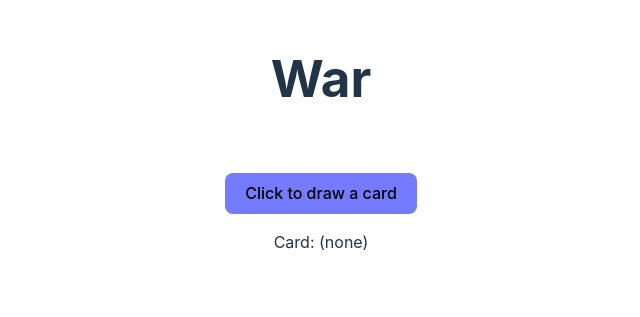
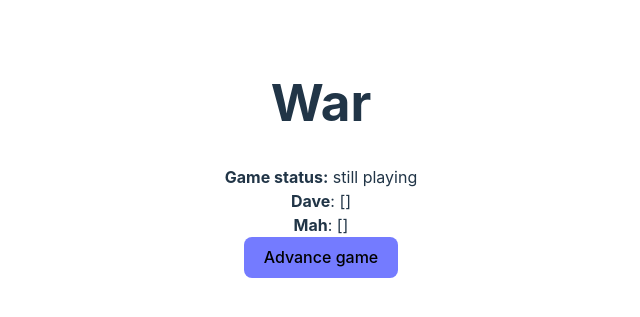
Before and after one commit to daveyarwood/warviz, a React (Vite) app: page / in a window 1280 px wide. Shown: the part 241-558 px from the top of the page, without its empty margins (319-959 px from the left). Built offline with nearby package versions, Linux system fonts and the light colour scheme.

Commit message:
Basic textual game display; give players names

```diff
--- a/src/App.tsx
+++ b/src/App.tsx
@@ -1,66 +1,51 @@
 import { useState } from "react";
 import "./App.css";
-import { Card, Rank, Suit, standardDeck } from "./deck";
-import { shuffle } from "./shuffle";
+import { cardToText } from "./deck";
+import {
+  gameStatusString,
+  initialGame,
+  iterateGame,
+  GameStatus,
+  Player,
+  Game,
+} from "./game";
 
-const rankText = new Map([
-  [Rank.Two, "2"],
-  [Rank.Three, "3"],
-  [Rank.Four, "4"],
-  [Rank.Five, "5"],
-  [Rank.Six, "6"],
-  [Rank.Seven, "7"],
-  [Rank.Eight, "8"],
-  [Rank.Nine, "9"],
-  [Rank.Ten, "10"],
-  [Rank.Jack, "J"],
-  [Rank.Queen, "Q"],
-  [Rank.King, "K"],
-  [Rank.Ace, "A"],
-]);
+interface GameDisplayProps {
+  status: GameStatus;
+}
 
-const suitCharacter = new Map([
-  [Suit.Heart, "♥"],
-  [Suit.Diamond, "♦"],
-  [Suit.Club, "♣"],
-  [Suit.Spade, "♠"],
-]);
+interface PlayerDisplayProps {
+  player: Player;
+}
 
-function cardToText(card: Card): string {
-  if (card.rank == Rank.Joker) return "Joker";
+function GameDisplay(props: GameDisplayProps) {
+  return (
+    <div>
+      <strong>Game status:</strong> {gameStatusString(props.status)}
+    </div>
+  );
+}
 
-  return ((rankText.get(card.rank) as string) +
-    suitCharacter.get(card.suit)) as string;
+function PlayerDisplay(props: PlayerDisplayProps) {
+  const cards = props.player.cardsInPlay;
+  const cardsList = cards.map(cardToText);
+
+  return (
+    <div>
+      <strong>{props.player.name}</strong>: {JSON.stringify(cardsList)}
+    </div>
+  );
 }
 
 function War() {
-  const [deck, setDeck] = useState(shuffle(standardDeck()));
-  const [card, setCard] = useState(null);
+  const [game, setGame] = useState(initialGame());
 
-  function drawCard() {
-    const card = deck.shift();
-    setDeck(deck);
-    setCard(card);
-  }
-
-  function resetDeck() {
-    setDeck(shuffle(standardDeck()));
-    setCard(null);
-  }
-
-  if (deck.length == 0) {
-    return (
-      <div className="card">
-        <p>deck empty</p>
-
-        <button onClick={resetDeck}>Reset deck</button>
-      </div>
-    );
-  }
   return (
-    <div className="card">
-      <button onClick={drawCard}>Click to draw a card</button>
-      <p>Card: {card ? cardToText(card) : "(none)"}</p>
+    <div>
+      <GameDisplay status={game.status} />
+      <PlayerDisplay player={game.player1} />
+      <PlayerDisplay player={game.player2} />
+      <button onClick={() => setGame(iterateGame(game))}>Advance game</button>
     </div>
   );
 }
--- a/src/deck.ts
+++ b/src/deck.ts
@@ -28,6 +28,36 @@ export interface Card {
   suit: Suit;
 }
 
+const rankText = new Map([
+  [Rank.Two, "2"],
+  [Rank.Three, "3"],
+  [Rank.Four, "4"],
+  [Rank.Five, "5"],
+  [Rank.Six, "6"],
+  [Rank.Seven, "7"],
+  [Rank.Eight, "8"],
+  [Rank.Nine, "9"],
+  [Rank.Ten, "10"],
+  [Rank.Jack, "J"],
+  [Rank.Queen, "Q"],
+  [Rank.King, "K"],
+  [Rank.Ace, "A"],
+]);
+
+const suitCharacter = new Map([
+  [Suit.Heart, "♥"],
+  [Suit.Diamond, "♦"],
+  [Suit.Club, "♣"],
+  [Suit.Spade, "♠"],
+]);
+
+export function cardToText(card: Card): string {
+  if (card.rank == Rank.Joker) return "Joker";
+
+  return ((rankText.get(card.rank) as string) +
+    suitCharacter.get(card.suit)) as string;
+}
+
 export type Deck = Card[];
 
 export function standardDeck(): Deck {
--- a/src/game.ts
+++ b/src/game.ts
@@ -1,7 +1,8 @@
 import { standardDeck, Card } from "./deck";
 import { shuffle } from "./shuffle";
 
-interface Player {
+export interface Player {
+  name: string;
   cardsInHand: Card[];
   cardsInPlay: Card[];
 }
@@ -12,14 +13,26 @@ export enum GameStatus {
   Player2Won,
 }
 
+export function gameStatusString(status: GameStatus): string {
+  switch (status) {
+    case GameStatus.StillPlaying:
+      return "still playing";
+    case GameStatus.Player1Won:
+      return "player 1 won";
+    case GameStatus.Player2Won:
+      return "player 2 won";
+  }
+}
+
 export interface Game {
   player1: Player;
   player2: Player;
   status: GameStatus;
 }
 
-function initialPlayer(initialHand: Card[]): Player {
+function initialPlayer(name: string, initialHand: Card[]): Player {
   return {
+    name: name,
     cardsInHand: initialHand,
     cardsInPlay: [],
   };
@@ -30,8 +43,8 @@ export function initialGame(): Game {
 
   return {
     status: GameStatus.StillPlaying,
-    player1: initialPlayer(deck.slice(0, 27)),
-    player2: initialPlayer(deck.slice(27, 54)),
+    player1: initialPlayer("Dave", deck.slice(0, 27)),
+    player2: initialPlayer("Mah", deck.slice(27, 54)),
   };
 }
 
```
Also changed, not shown: 1 other file (tests, documents, lock files or other folders).
